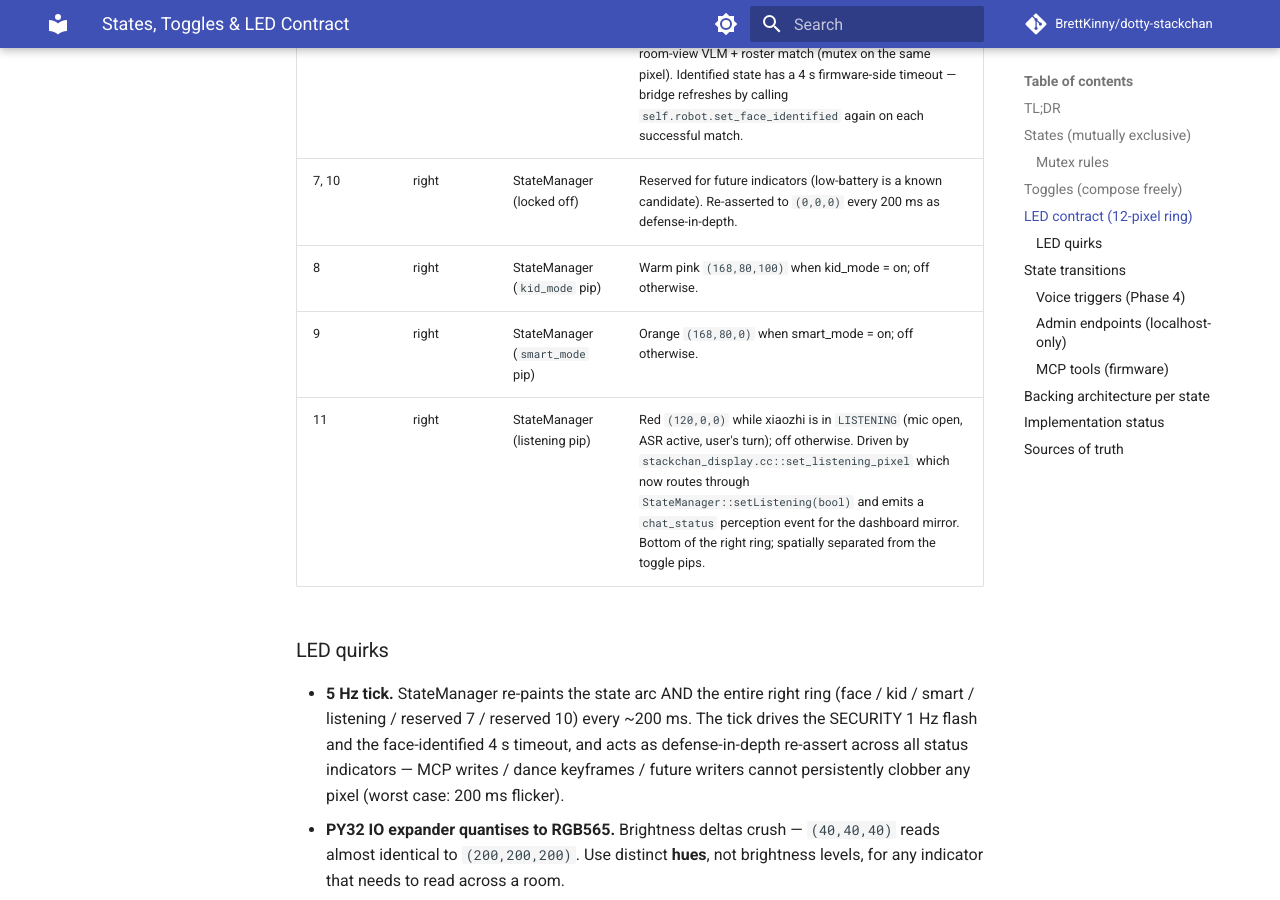
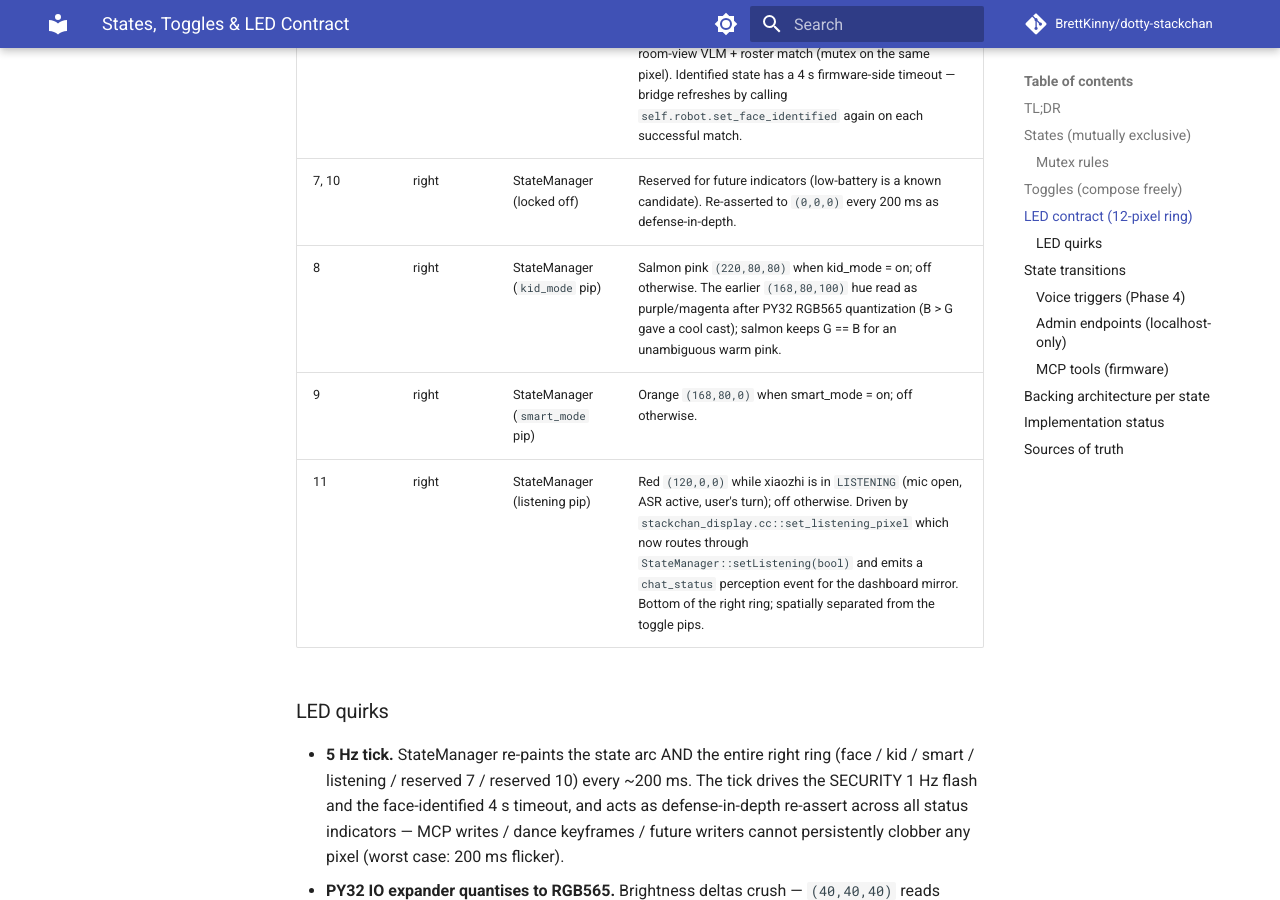
Before and after one commit to BrettKinny/dotty-stackchan, an MkDocs documentation site: the page built from docs/modes.md, in a window 1280 px wide and 900 px high, scrolled down 3395 px. Built offline with MkDocs 1.6.1 and Material for MkDocs 9.7.7, drawn with Linux system fonts in a browser that asks for light colours; comment, search, counter and statistics services are not loaded; the version menu is left out; some of the changed text lies outside the part shown.

Commit message:
docs: catch up kid_mode pip hue to salmon (220,80,80)
README and modes.md still referenced the pre-retune warm pink
(168,80,100). Firmware landed the salmon hue on 2026-04-29 to
keep G == B post-RGB565 quantization (the earlier B > G read as
purple/magenta across a room). Update both docs to match the
shipped colour, and add the rationale to the LED-ring table in
modes.md.

Co-Authored-By: Claude Opus 4.7 (1M context) <noreply@anthropic.com>

```diff
--- a/docs/modes.md
+++ b/docs/modes.md
@@ -55,7 +55,7 @@ The `idle → talk` trigger is the firmware `face_detected` event (any face, fam
 
 | Toggle | Toggle pip (right ring) | What it does | Persistence |
 |---|---|---|---|
-| `kid_mode` | warm pink `(168,80,100)` at index **8** | Guardrails only — content sandwich, camera tools denied, kid-safe persona. Does not pick the model. | `/root/zeroclaw-bridge/state/kid-mode` |
+| `kid_mode` | salmon pink `(220,80,80)` at index **8** | Guardrails only — content sandwich, camera tools denied, kid-safe persona. Does not pick the model. | `/root/zeroclaw-bridge/state/kid-mode` |
 | `smart_mode` | orange `(168,80,0)` at index **9** | Voice-daemon model selector. ON → `SMART_MODEL` (claude-sonnet-4-6 by default); OFF → `DEFAULT_MODEL` (mistral-small-3.2-24b-instruct). ZeroClaw retains full memory + tools either way. | `/root/zeroclaw-bridge/state/smart-mode` |
 
 The two toggles are orthogonal — they compose freely. `kid_mode = on` AND `smart_mode = on` runs the smart model behind the kid-safe sandwich. Both toggles are sticky across turns, daemon restarts, and reboots.
@@ -83,7 +83,7 @@ LEFT RING (global 0–5)              RIGHT RING (global 6–11)
 | 0–5 | left | StateManager (state arc) | All six paint the current mutex-state colour. Dance suppresses and lets the rainbow animation own the ring. |
 | 6 | right | StateManager (face state pip) | Yellow `(168,140,0)` when a face is detected; green `(0,140,30)` when the bridge has identified the face via room-view VLM + roster match (mutex on the same pixel). Identified state has a 4 s firmware-side timeout — bridge refreshes by calling `self.robot.set_face_identified` again on each successful match. |
 | 7, 10 | right | StateManager (locked off) | Reserved for future indicators (low-battery is a known candidate). Re-asserted to `(0,0,0)` every 200 ms as defense-in-depth. |
-| 8 | right | StateManager (`kid_mode` pip) | Warm pink `(168,80,100)` when kid_mode = on; off otherwise. |
+| 8 | right | StateManager (`kid_mode` pip) | Salmon pink `(220,80,80)` when kid_mode = on; off otherwise. The earlier `(168,80,100)` hue read as purple/magenta after PY32 RGB565 quantization (B > G gave a cool cast); salmon keeps G == B for an unambiguous warm pink. |
 | 9 | right | StateManager (`smart_mode` pip) | Orange `(168,80,0)` when smart_mode = on; off otherwise. |
 | 11 | right | StateManager (listening pip) | Red `(120,0,0)` while xiaozhi is in `LISTENING` (mic open, ASR active, user's turn); off otherwise. Driven by `stackchan_display.cc::set_listening_pixel` which now routes through `StateManager::setListening(bool)` and emits a `chat_status` perception event for the dashboard mirror. Bottom of the right ring; spatially separated from the toggle pips. |
 
```
Also changed, not shown: README.md (+1 -1 lines).
